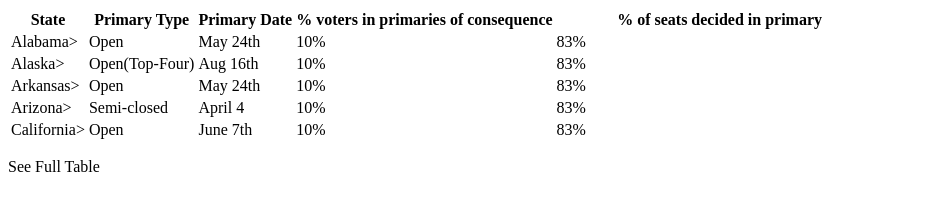
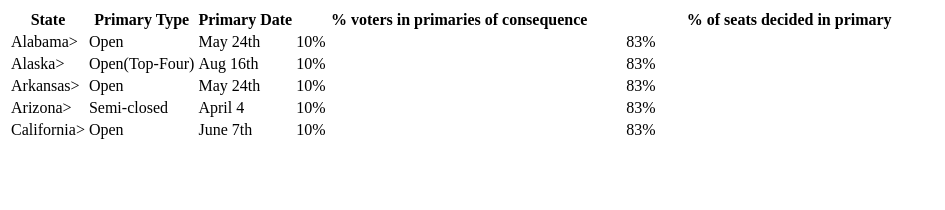
Before and after one commit to CountryOverParty/PrimaryProblemAssets, a plain HTML site: page full-table.html in a window 1280 px wide. Shown: the whole page, without its empty margins (0-945 px from the left). Drawn offline with Linux system fonts and the light colour scheme.

Commit message:
add full-table.html

```diff
--- a/full-table.html
+++ b/full-table.html
@@ -1,3 +1,12 @@
+<!DOCTYPE html>
+<html lang="en">
+<head>
+    <meta charset="UTF-8">
+    <meta http-equiv="X-UA-Compatible" content="IE=edge">
+    <meta name="viewport" content="width=device-width, initial-scale=1.0">
+    <title>Document</title>
+</head>
+<body>
     <div style="" class="table-container">
         <table>
             <thead>
@@ -5,7 +14,7 @@
                     <th scope="col">State</th>
                     <th scope="col">Primary Type</th>
                     <th scope="col">Primary Date</th>
-                <th scope="col">% voters in primaries of consequence</th>
+                    <th scope="col" style="width: 326px;">% voters in primaries of consequence</th>
                     <th scope="col" style="width: 326px;">% of seats decided in primary</th>
                 </tr>
                 </thead>
@@ -140,7 +149,10 @@
                           </div>
                       </td>
                     </tr>
+
                 </tbody>
         </table>
-    <p class="caption">See Full Table</p>
+
     </div>
+</body>
+</html>
```
Lines whose indentation alone changed are shown as unchanged.
